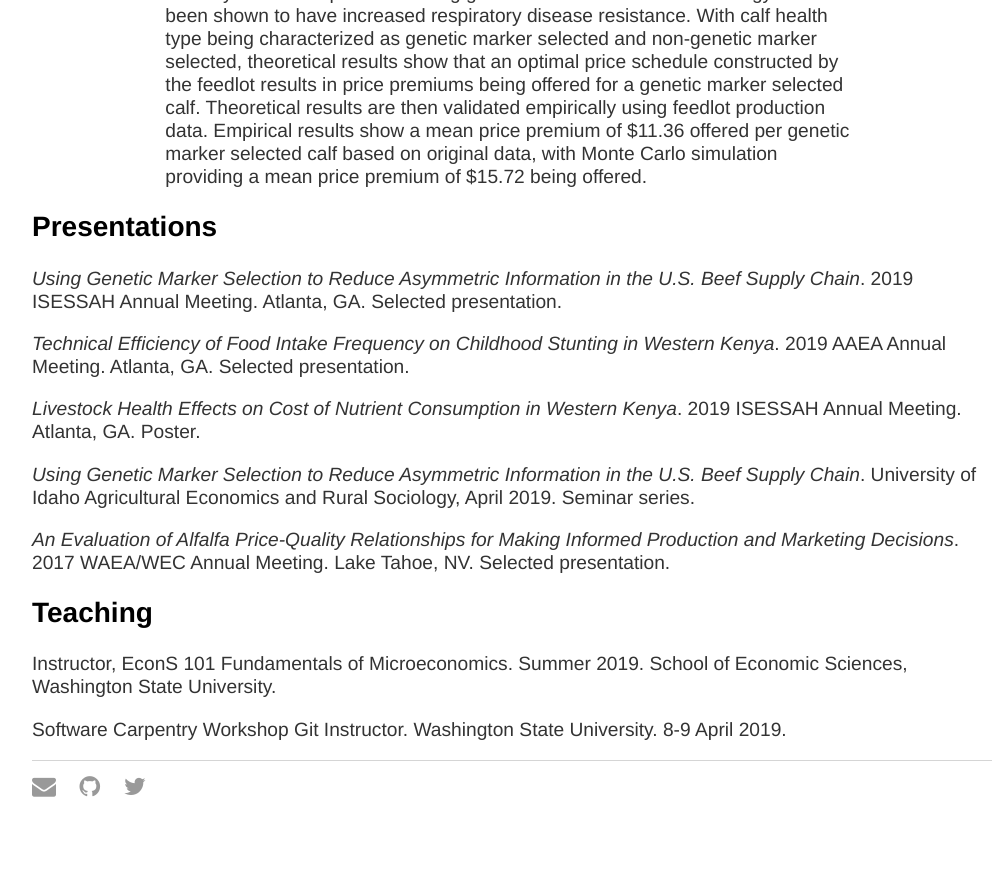
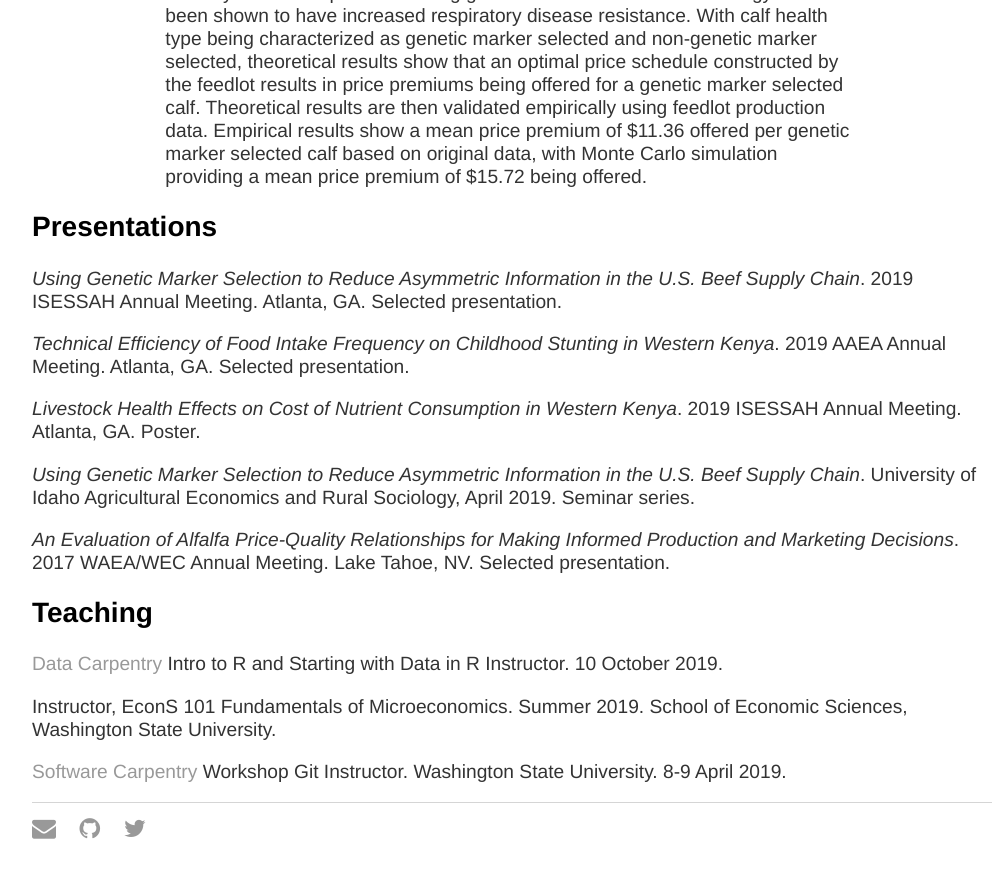
Before and after one commit to AJKappes/AJKappes.github.io, a Jekyll site: the page about/index.html, which Jekyll copies as it is, in a window 1280 px wide and 900 px high, scrolled down 1447 px. Shown: the top 878 px of the window, without its empty margins (128-1136 px from the left). Built offline with Jekyll 4.4.1, drawn with Linux system fonts in a browser that asks for light colours.

Commit message:
update site teaching

```diff
--- a/about/index.html
+++ b/about/index.html
@@ -53,9 +53,11 @@ Production and Marketing Decisions</em>. 2017 WAEA/WEC Annual Meeting. Lake Taho
 
 	<h2>Teaching</h2>
 
+    <p> <a href='https://datacarpentry.org/'> Data Carpentry </a> Intro to R and Starting with Data in R Instructor. 10 October 2019. </p>
+
     <p> Instructor, EconS 101 Fundamentals of Microeconomics. Summer 2019. School of Economic Sciences, Washington State University.</p>
 
-	<p>Software Carpentry Workshop Git Instructor. Washington State University. 8-9 April 2019.</p>
+	<p> <a href='https://software-carpentry.org/'> Software Carpentry </a> Workshop Git Instructor. Washington State University. 8-9 April 2019.</p>
 
 		</div><!-- /.blurb -->
 		</div><!-- /.container -->
```
